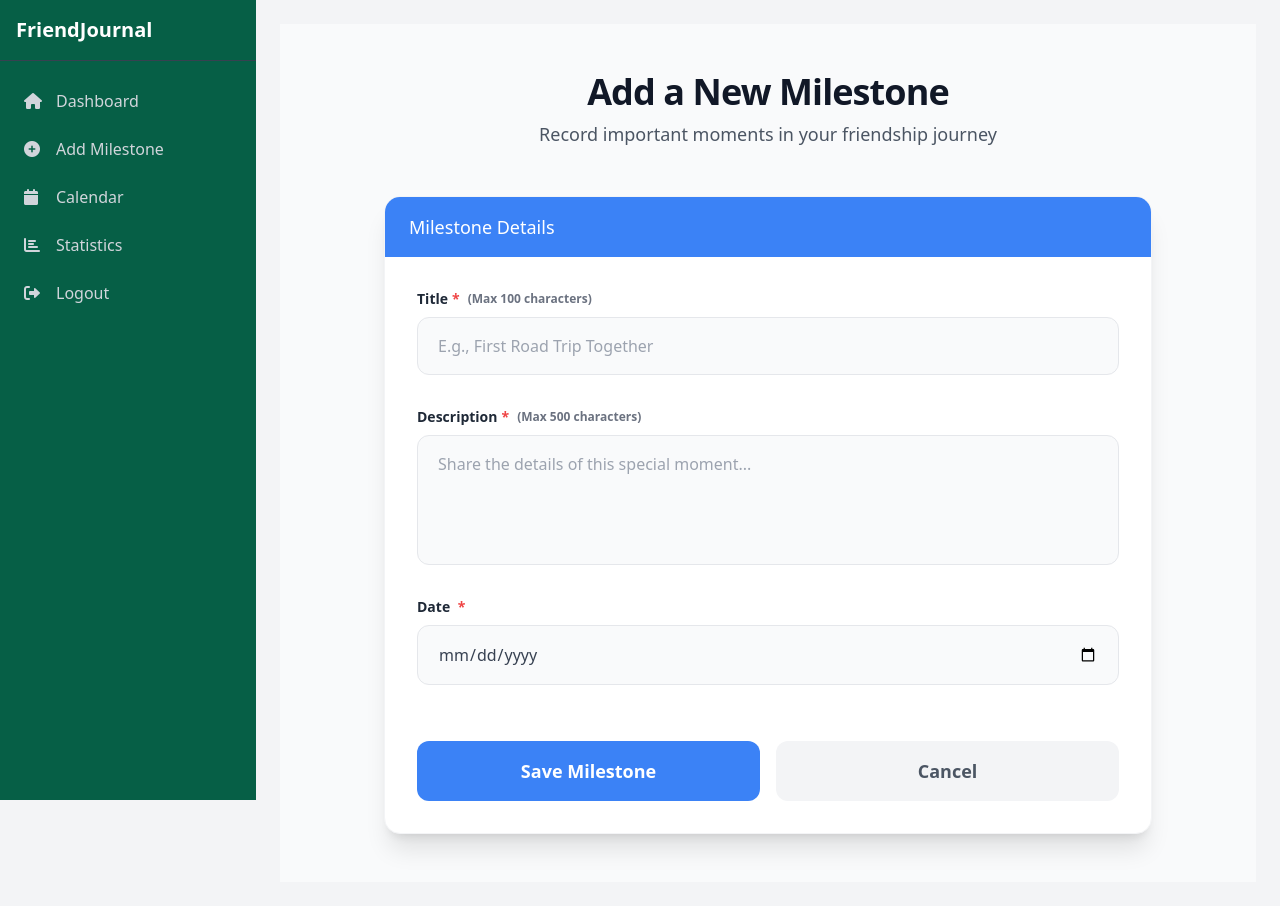
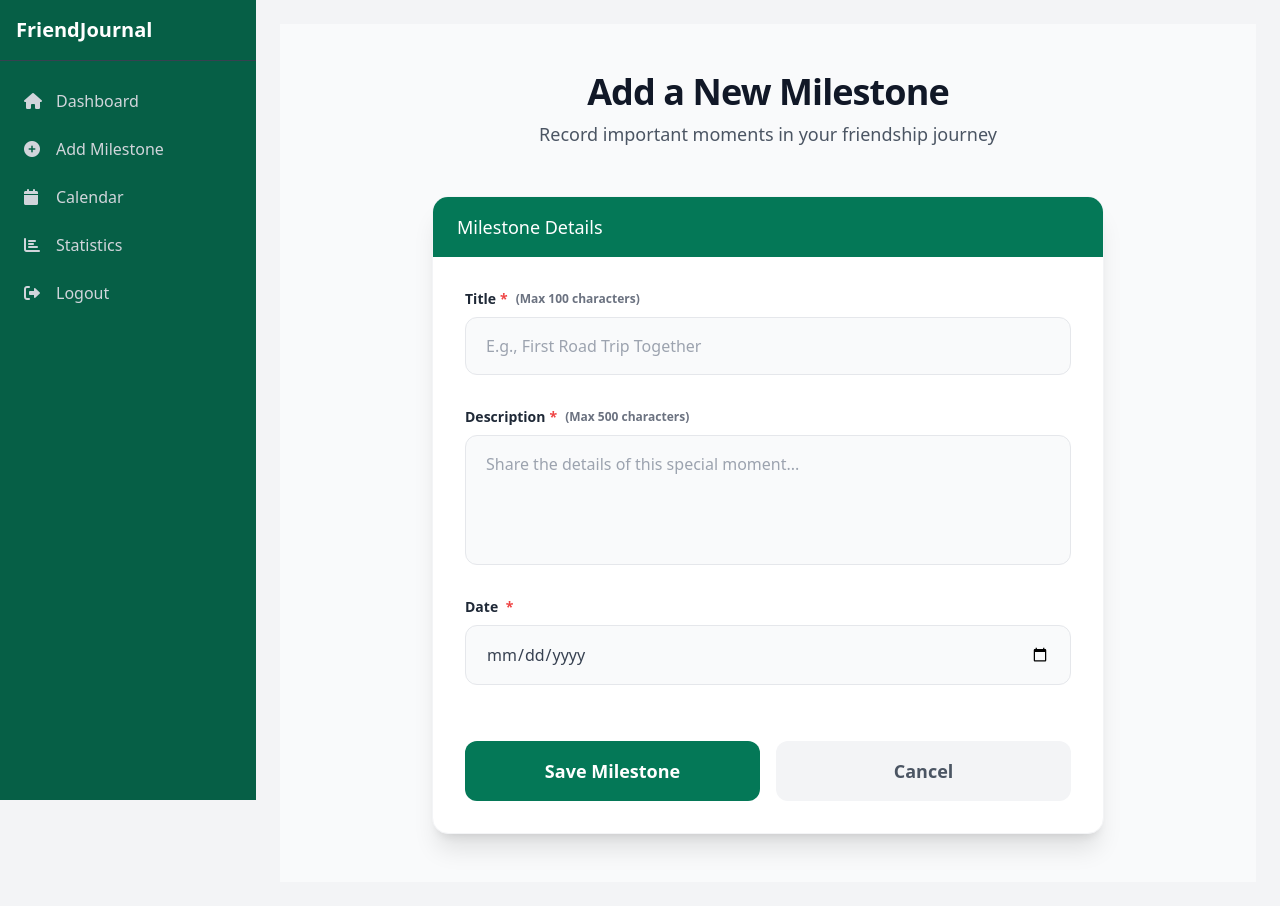
Before and after one commit to sapanadhakal40/friends-journal-hub, a Flask app: page /add_milestone in a window 1280 px wide. Run offline with Flask 3, Linux system fonts and the light colour scheme; the visitor is signed in with stand-in values (Sample User, id 1); style sheets or scripts are compiled from the project's sources; some libraries are stand-ins or nearby versions.

Commit message:
Change button color

```diff
--- a/app/templates/add_milestone.html
+++ b/app/templates/add_milestone.html
@@ -4,10 +4,10 @@
 
 {% block content %}
 <div class="min-h-screen bg-gray-50 py-12 px-4 sm:px-6 lg:px-8">
-    <div class="container mx-auto max-w-3xl">
+    <div class="container mx-auto max-w-2xl">
         <!-- Header Section with decorative elements -->
         <div class="text-center mb-12">
-            <h1 class="text-4xl font-extrabold text-gray-900 tracking-tight mb-2">
+            <h1 class="text-4xl font-bold text-gray-900 tracking-tight mb-2">
                 Add a New Milestone
             </h1>
             <p class="text-lg text-gray-600">
@@ -16,9 +16,9 @@
         </div>
 
         <!-- Form Card -->
-        <div class="bg-white rounded-2xl shadow-xl border border-gray-100 overflow-hidden">
+        <div class="bg-white rounded-2xl mx-auto shadow-xl border border-gray-100 overflow-hidden">
             <!-- Form Header Banner -->
-            <div class="bg-blue-500 px-6 py-4">
+            <div class="bg-emerald-700 px-6 py-4">
                 <h2 class="text-white text-lg font-medium">Milestone Details</h2>
             </div>
 
@@ -27,7 +27,7 @@
 
                 <!-- Title Field -->
                 <div class="group">
-                    <label for="title" class="block text-sm font-semibold text-gray-800 mb-2 flex items-center">
+                    <label for="title" class="text-sm font-semibold text-gray-800 mb-2 flex items-center">
                         Title <span class="text-red-500 ml-1">*</span>
                         <span class="ml-2 text-xs text-gray-500">(Max 100 characters)</span>
                     </label>
@@ -46,7 +46,7 @@
 
                 <!-- Description Field -->
                 <div class="group">
-                    <label for="description" class="block text-sm font-semibold text-gray-800 mb-2 flex items-center">
+                    <label for="description" class=" text-sm font-semibold text-gray-800 mb-2 flex items-center">
                         Description <span class="text-red-500 ml-1">*</span>
                         <span class="ml-2 text-xs text-gray-500">(Max 500 characters)</span>
                     </label>
@@ -84,8 +84,8 @@
                 <div class="flex gap-4 pt-6">
                     <button
                         type="submit"
-                        class="flex-1 bg-blue-500 text-white text-lg font-semibold
-                               rounded-xl px-6 py-4 hover:bg-blue-600
+                        class="flex-1 bg-emerald-700 text-white text-lg font-semibold
+                               rounded-xl px-6 py-4 hover:bg-green-600
                                focus:outline-none
                                transform transition-all duration-200 "
                     >
```
